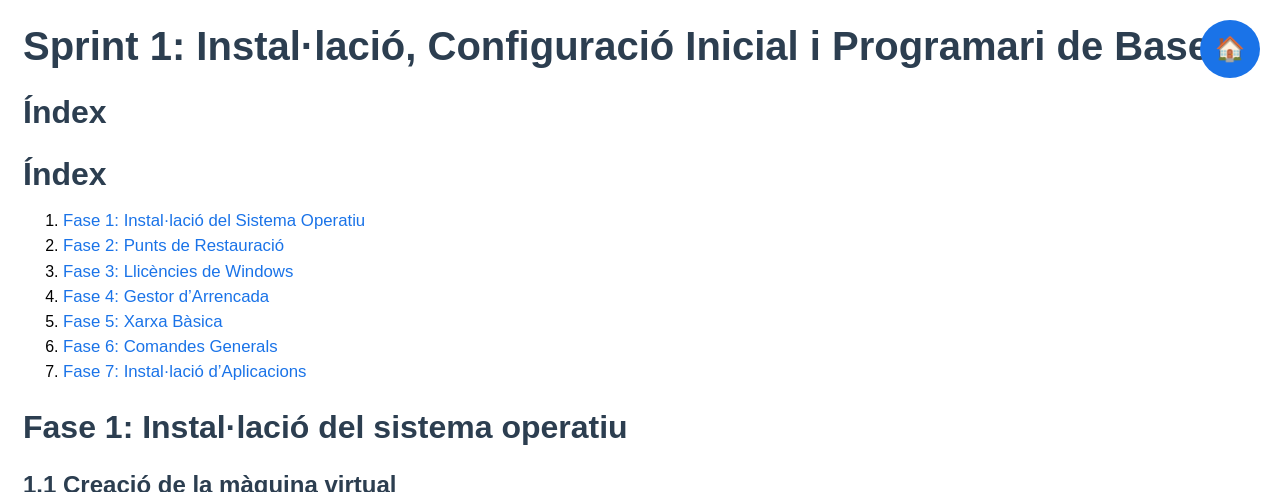
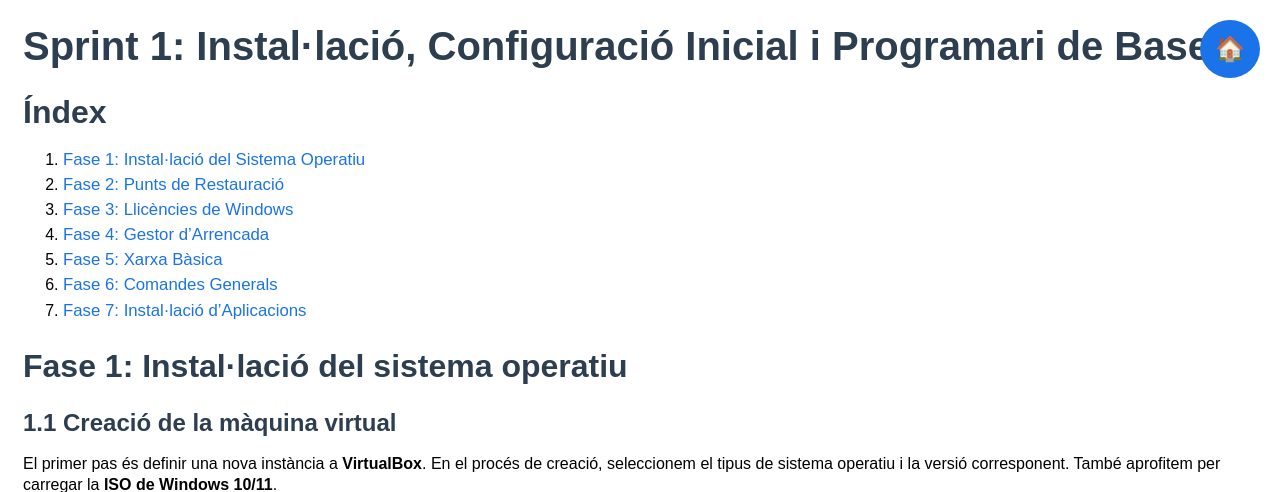
Before and after one commit to pauserra-IE/ISOPJ2, a Jekyll site: the page built from SP1/SP1.md, in a window 1280 px wide and 900 px high, cut to the strip 0-492 px from the top of the window. Built offline with Jekyll 4.4.1, drawn with Linux system fonts in a browser that asks for light colours.

Commit message:
Remove duplicate 'Índex' heading
Removed duplicate 'Índex' heading from the document.

```diff
--- a/SP1/SP1.md
+++ b/SP1/SP1.md
@@ -2,8 +2,6 @@
 layout: default
 title: "Sprint 1: Instal·lació, Configuració Inicial i Programari de Base"
 ---
-
-## Índex
 
 ## Índex
 1. [Fase 1: Instal·lació del Sistema Operatiu](#fase-1-instal·lació-del-sistema-operatiu)
```
